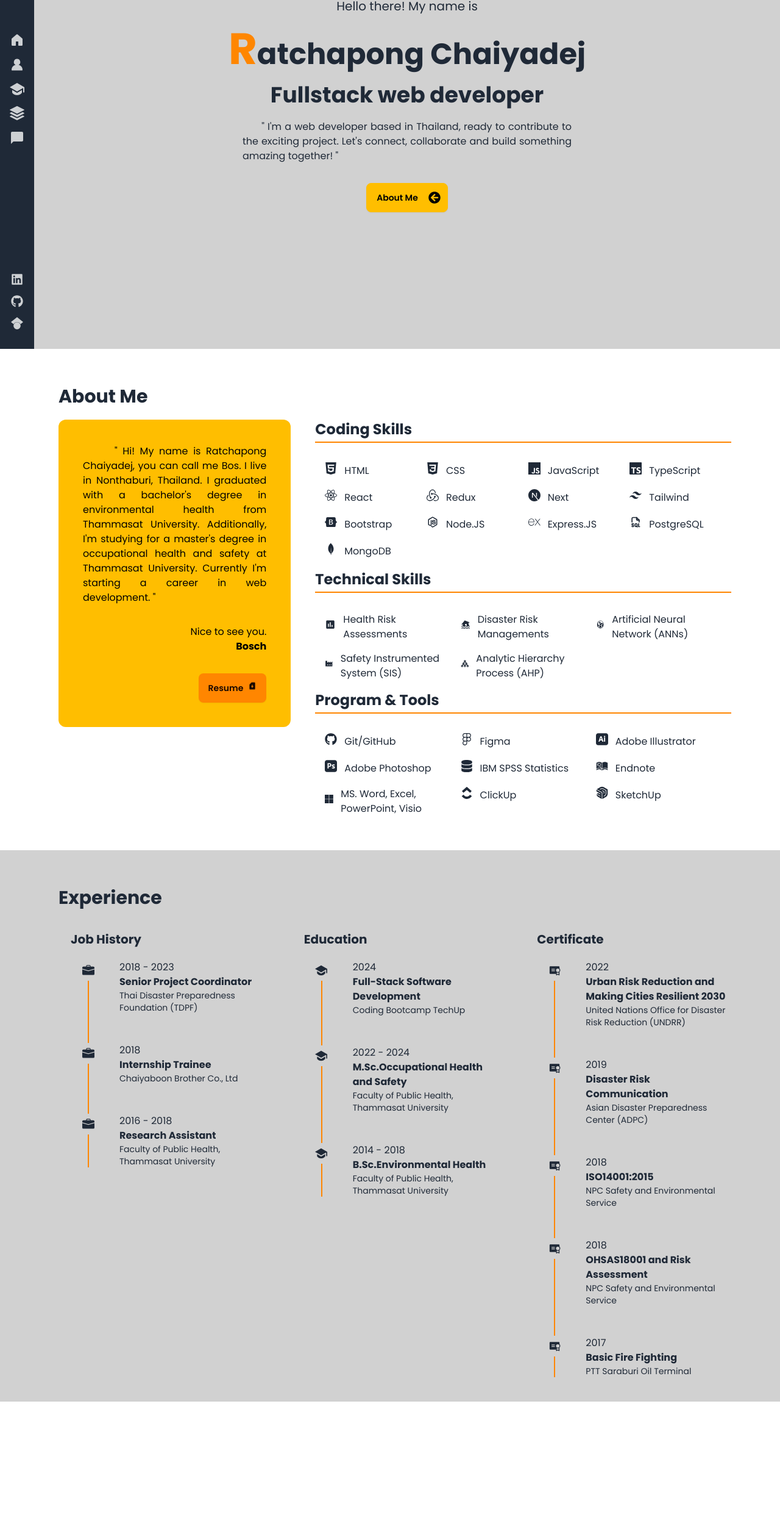
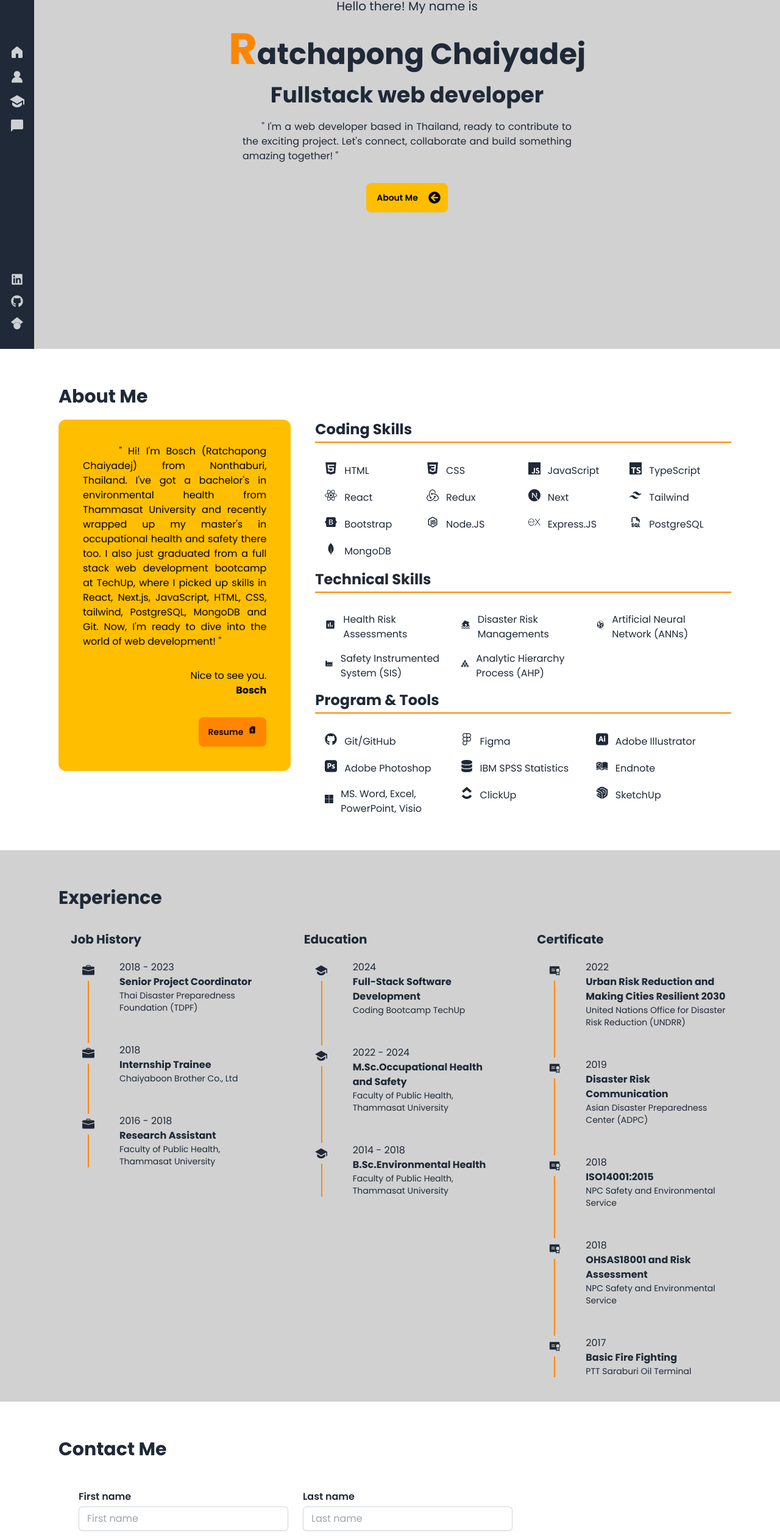
Before and after one commit to boschaiyadej/bosch-portfolio, a Next.js app: page / in a window 1280 px wide. Shown: the part 228-2748 px from the top of the page at 61% size. Before the commit the page ends 2526 px from the top, so only its background shows below. Built offline with nearby package versions, Linux system fonts and the light colour scheme.

Commit message:
feat: add contact form

```diff
--- a/app/components/about/About.tsx
+++ b/app/components/about/About.tsx
@@ -6,14 +6,14 @@ import TechSkills from "./TechnicalSkills";
 
 const About: React.FC = () => {
   return (
-    <section className="min-h-screen h-fit bg-base-100 pl-14" id="about">
+    <section id="about" className="min-h-screen h-fit bg-base-100 pl-14">
       <div className="w-full h-full p-10">
         <h1 className="text-3xl font-bold hover:text-accent py-5">About Me</h1>
         <div className="grid md:grid-cols-2 xl:grid-cols-3">
           <div className="h-fit w-full bg-warning text-warning-content rounded-xl p-10 mb-10">
             <p className="text-justify">
               &nbsp;&nbsp;&nbsp;&nbsp;&nbsp;&nbsp;
-              {`" Hi! My name is Ratchapong Chaiyadej, you can call me Bos. I live in Nonthaburi, Thailand. I graduated with a bachelor's degree in environmental health from Thammasat University. Additionally, I'm studying for a master's degree in occupational health and safety at Thammasat University. Currently I'm starting a career in web development. "`}
+              {`" Hi! I'm Bosch (Ratchapong Chaiyadej) from Nonthaburi, Thailand. I've got a bachelor's in environmental health from Thammasat University and recently wrapped up my master's in occupational health and safety there too. I also just graduated from a full stack web development bootcamp at TechUp, where I picked up skills in React, Next.js, JavaScript, HTML, CSS, tailwind, PostgreSQL, MongoDB and Git. Now, I'm ready to dive into the world of web development! "`}
               &nbsp;
             </p>
             <div className="my-8">
--- a/app/components/about/CodeSkills.tsx
+++ b/app/components/about/CodeSkills.tsx
@@ -36,7 +36,7 @@ const CodeSkills: React.FC = () => (
     <h2 className="text-2xl font-bold border-b-2 border-accent pb-1 hover:text-accent">
       Coding Skills
     </h2>
-    <div className="grid grid-cols-1 md:grid-cols-2 xl:grid-cols-4 gap-4 mt-4 p-4">
+    <div className="grid grid-cols-1 sm:grid-cols-2 xl:grid-cols-4 gap-4 mt-4 p-4">
       {codeSkills.map(({ icon: Icon, label }, index) => (
         <div key={index} className="flex flex-col items-start">
           <div className="flex items-center gap-3">
--- /dev/null
+++ b/app/components/contacts/Contact.tsx
@@ -0,0 +1,25 @@
+import React from "react";
+import { MdSimCardDownload } from "react-icons/md";
+import ContactForm from "./ContactForm";
+
+const Contact: React.FC = () => {
+  return (
+    <section id="contact" className="min-h-screen h-fit bg-base-100 pl-14">
+      <div className="w-full h-full p-10">
+        <h1 className="text-3xl font-bold hover:text-accent py-5">
+          Contact Me
+        </h1>
+        <div className="flex justify-center gap-20 max-md:gap-5 max-md:flex-wrap-reverse items-center">
+          <ContactForm />
+          <img
+            alt="contact"
+            src="/images/contact-me.png"
+            className="size-[25%] max-md:size-[50%] mt-5"
+          />
+        </div>
+      </div>
+    </section>
+  );
+};
+
+export default Contact;
--- /dev/null
+++ b/app/components/contacts/ContactForm.tsx
@@ -0,0 +1,118 @@
+import React from "react";
+
+const ContactForm: React.FC = () => {
+  return (
+    <section>
+      <form name="contact-form">
+        <div className="mt-5 grid grid-cols-1 gap-x-6 gap-y-8 sm:grid-cols-6">
+          <div className="sm:col-span-3 mt-2">
+            <label
+              htmlFor="first-name"
+              className="block text-base font-semibold leading-6 text-base-content"
+            >
+              First name
+            </label>
+            <div className="mt-1">
+              <input
+                type="text"
+                name="first-name"
+                id="first-name"
+                placeholder="First name"
+                autoComplete="given-name"
+                className="block w-full rounded-md border-0 px-3.5 py-2 text-accent-content bg-white shadow-sm ring-1 ring-inset ring-gray-300 placeholder:text-gray-400 focus:ring-2 focus:ring-inset focus:ring-indigo-600 sm:text-base sm:leading-6"
+                required
+              />
+            </div>
+          </div>
+
+          <div className="sm:col-span-3 mt-2">
+            <label
+              htmlFor="last-name"
+              className="block text-base font-semibold leading-6 text-base-content"
+            >
+              Last name
+            </label>
+            <div className="mt-1">
+              <input
+                type="text"
+                name="last-name"
+                id="last-name"
+                autoComplete="family-name"
+                placeholder="Last name"
+                className="block w-full rounded-md border-0 px-3.5 py-2 text-accent-content bg-white shadow-sm ring-1 ring-inset ring-gray-300 placeholder:text-gray-400 focus:ring-2 focus:ring-inset focus:ring-indigo-600 sm:text-base sm:leading-6"
+              />
+            </div>
+          </div>
+        </div>
+        <div className="sm:col-span-2 mt-2">
+          <label
+            htmlFor="email"
+            className="block text-base font-semibold leading-6 text-base-content"
+          >
+            Email
+          </label>
+          <div className="mt-1">
+            <input
+              type="email"
+              name="email"
+              id="email"
+              autoComplete="email"
+              placeholder="contact@mail.com"
+              className="block w-full rounded-md border-0 px-3.5 py-2 text-accent-content bg-white shadow-sm ring-1 ring-inset ring-gray-300 placeholder:text-gray-400 focus:ring-2 focus:ring-inset focus:ring-indigo-600 sm:text-base sm:leading-6"
+              required
+            />
+          </div>
+        </div>
+        <div className="sm:col-span-2 mt-2">
+          <label
+            htmlFor="subject"
+            className="block text-base font-semibold leading-6 text-base-content"
+          >
+            Subject
+          </label>
+          <div className="mt-1">
+            <input
+              type="text"
+              name="subject"
+              id="subject"
+              autoComplete="subject"
+              placeholder="Write your subject"
+              className="block w-full rounded-md border-0 px-3.5 py-2 text-accent-content bg-white shadow-sm ring-1 ring-inset ring-gray-300 placeholder:text-gray-400 focus:ring-2 focus:ring-inset focus:ring-indigo-600 sm:text-base sm:leading-6"
+              required
+            />
+          </div>
+        </div>
+        <div className="sm:col-span-2 mt-2">
+          <label
+            htmlFor="message"
+            className="block text-base font-semibold leading-6 text-base-content"
+          >
+            Message
+          </label>
+          <div className="mt-1">
+            <textarea
+              name="message"
+              id="message"
+              rows={4}
+              placeholder="Write your message"
+              className="resize-none block w-full rounded-md border-0 px-3.5 py-2 text-base text-accent-content bg-white shadow-sm ring-1 ring-inset ring-gray-300 placeholder:text-gray-400 focus:ring-2 focus:ring-inset focus:ring-indigo-600 sm:text-base sm:leading-6"
+              defaultValue={""}
+            />
+          </div>
+        </div>
+        <div className="sm:col-span-2 flex 0 justify-center mt-5">
+          <button
+            type="submit"
+            value="submit"
+            id="submit"
+            className="mt-2 btn h-[1rem] w-[10rem] btn-warning text-warning-content hover:text-primary-content hover:bg-primary border-0 ease-in-out hover:-translate-y-0.5 hover:scale-110 duration-300"
+          >
+            <span className="text-base">Send Message</span>
+          </button>
+        </div>
+      </form>
+    </section>
+  );
+};
+
+export default ContactForm;
--- a/app/components/hero/Hero.tsx
+++ b/app/components/hero/Hero.tsx
@@ -1,13 +1,16 @@
+"use client";
+
 import React from "react";
 import { FaArrowCircleDown } from "react-icons/fa";
+import { useScroll } from "../../contexts/ScrollContext";
 
 const Hero: React.FC = () => {
+  const { scrollTo } = useScroll();
+
   return (
-    <>
     <section className="h-screen w-full bg-base-300 pl-14" id="hero">
       <div className="h-full w-full flex items-center justify-center">
-          {/* text title */}
-          <div className="flex  flex-col gap-5 text-center text-base-content p-10">
+        <div className="flex flex-col gap-5 text-center text-base-content p-10">
           <h4 className="text-xl">Hello there! My name is</h4>
           <h1 className="text-5xl font-bold">
             <span className="text-7xl text-accent">R</span>
@@ -17,16 +20,14 @@ const Hero: React.FC = () => {
           <div className="flex justify-center">
             <p className="text-justify max-w-[540px]">
               &nbsp;&nbsp;&nbsp;&nbsp;&nbsp;&nbsp;
-                {`" I'm a web developer
-                  based in Thailand, ready to contribute to the exciting
-                  project. Let's connect, collaborate and build something
-                  amazing together! "`}
+              {`" I'm a web developer based in Thailand, ready to contribute to the exciting project. Let's connect, collaborate and build something amazing together! "`}
             </p>
           </div>
-
-            {/* button hire me */}
           <div className="text-center pt-3">
-              <button className="btn btn-warning hover:btn-primary transition ease-in-out hover:-translate-y-0.5 hover:scale-110 duration-300 gap-3">
+            <button
+              onClick={() => scrollTo("about")}
+              className="btn btn-warning hover:btn-primary transition ease-in-out hover:-translate-y-0.5 hover:scale-110 duration-300 gap-3"
+            >
               <p className="flex items-center justify-center gap-3">
                 About Me
                 <span className="rotate-90">
@@ -38,7 +39,6 @@ const Hero: React.FC = () => {
         </div>
       </div>
     </section>
-    </>
   );
 };
 
--- a/app/components/sidebar/Sidebar.tsx
+++ b/app/components/sidebar/Sidebar.tsx
@@ -1,3 +1,5 @@
+"use client";
+
 import React from "react";
 import { FaLinkedin, FaGithub } from "react-icons/fa";
 import { SiGooglescholar } from "react-icons/si";
@@ -6,8 +8,11 @@ import { RiGraduationCapFill } from "react-icons/ri";
 import { BsStack } from "react-icons/bs";
 import { MdOutlineChatBubble } from "react-icons/md";
 import Link from "next/link";
+import { useScroll } from "../../contexts/ScrollContext";
 
 const Sidebar: React.FC = () => {
+  const { scrollTo } = useScroll();
+
   return (
     <aside
       className="fixed h-full left-0 top-0 bottom-0 bg-neutral w-14"
@@ -25,23 +30,20 @@ const Sidebar: React.FC = () => {
         {/* mid sidebar icon */}
         <div className="sidebar">
           <div className="sidebar_menu">
-            <ul className="sidebar_list flex flex-col items-center gap-4">
-              <li>
+            <div className="sidebar_list flex flex-col items-center gap-4">
+              <button onClick={() => scrollTo("hero")}>
                 <GoHomeFill className="text-2xl text-neutral-content hover:text-accent ease-in-out hover:-translate-y-1 hover:scale-110 duration-300" />
-              </li>
-              <li>
+              </button>
+              <button onClick={() => scrollTo("about")}>
                 <GoPersonFill className="text-2xl text-neutral-content hover:text-accent ease-in-out hover:-translate-y-1 hover:scale-110 duration-300" />
-              </li>
-              <li>
+              </button>
+              <button onClick={() => scrollTo("experience")}>
                 <RiGraduationCapFill className="text-2xl text-neutral-content hover:text-accent ease-in-out hover:-translate-y-1 hover:scale-110 duration-300" />
-              </li>
-              <li>
-                <BsStack className="text-2xl text-neutral-content hover:text-accent ease-in-out hover:-translate-y-1 hover:scale-110 duration-300" />
-              </li>
-              <li>
+              </button>
+              <button onClick={() => scrollTo("contact")}>
                 <MdOutlineChatBubble className="text-2xl text-neutral-content hover:text-accent ease-in-out hover:-translate-y-1 hover:scale-110 duration-300" />
-              </li>
-            </ul>
+              </button>
+            </div>
           </div>
         </div>
         {/* bot dark mode icon */}
--- /dev/null
+++ b/app/contexts/ScrollContext.tsx
@@ -0,0 +1,34 @@
+"use client";
+
+import React, { createContext, useContext } from "react";
+
+interface ScrollContextType {
+  scrollTo: (id: string) => void;
+}
+
+const ScrollContext = createContext<ScrollContextType | undefined>(undefined);
+
+export const ScrollProvider: React.FC<{ children: React.ReactNode }> = ({
+  children,
+}) => {
+  const scrollTo = (id: string) => {
+    const element = document.getElementById(id);
+    if (element) {
+      element.scrollIntoView({ behavior: "smooth" });
+    }
+  };
+
+  return (
+    <ScrollContext.Provider value={{ scrollTo }}>
+      {children}
+    </ScrollContext.Provider>
+  );
+};
+
+export const useScroll = () => {
+  const context = useContext(ScrollContext);
+  if (context === undefined) {
+    throw new Error("useScroll must be used within a ScrollProvider");
+  }
+  return context;
+};
--- a/app/layout.tsx
+++ b/app/layout.tsx
@@ -1,5 +1,6 @@
 import type { Metadata } from "next";
 import "./styles/globals.css";
+import { ScrollProvider } from "./contexts/ScrollContext";
 
 export const metadata: Metadata = {
   title: "bosch-portfolio",
@@ -13,7 +14,9 @@ export default function RootLayout({
 }>) {
   return (
     <html lang="en">
-      <body>{children}</body>
+      <body>
+        <ScrollProvider>{children}</ScrollProvider>
+      </body>
     </html>
   );
 }
--- a/app/page.tsx
+++ b/app/page.tsx
@@ -2,6 +2,7 @@ import Hero from "./components/hero/Hero";
 import Sidebar from "./components/sidebar/Sidebar";
 import About from "./components/about/About";
 import Experience from "./components/experience/Experience";
+import Contact from "./components/contacts/Contact";
 
 export default function Home() {
   return (
@@ -11,6 +12,7 @@ export default function Home() {
         <Hero />
         <About />
         <Experience />
+        <Contact />
       </div>
     </main>
   );
```
Also changed, not shown: package.json (+6 -2 lines), public/images/contact-me.png (added), 1 other file (tests, documents, lock files or other folders). Lines whose indentation alone changed are shown as unchanged.
